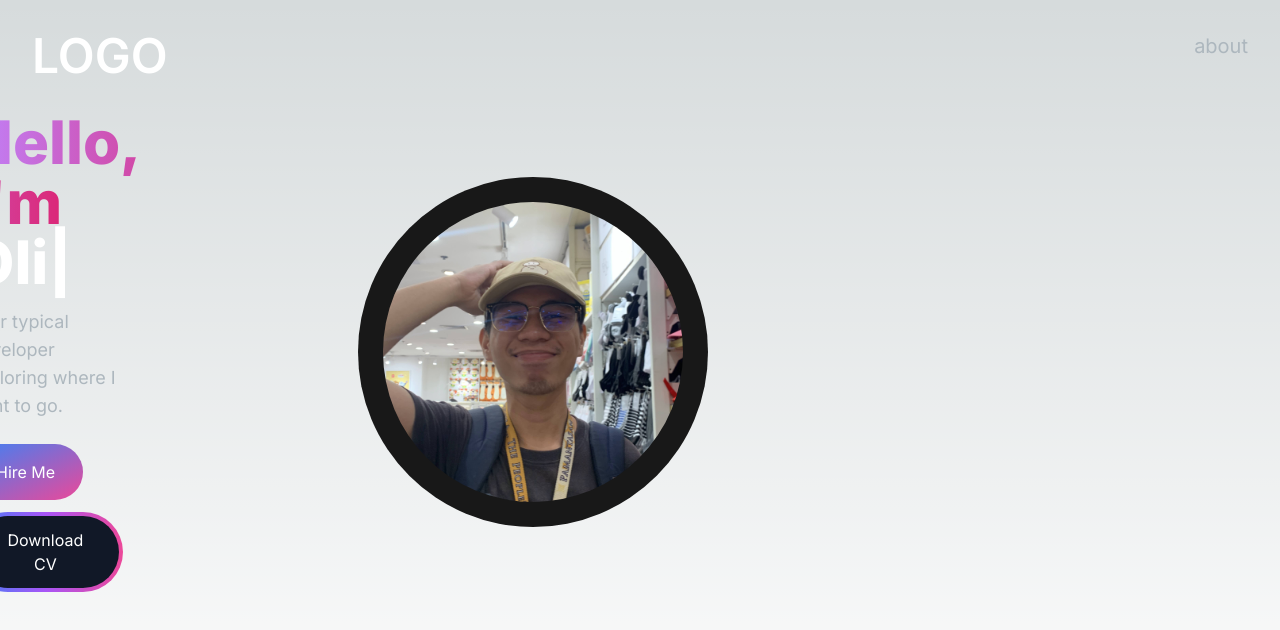
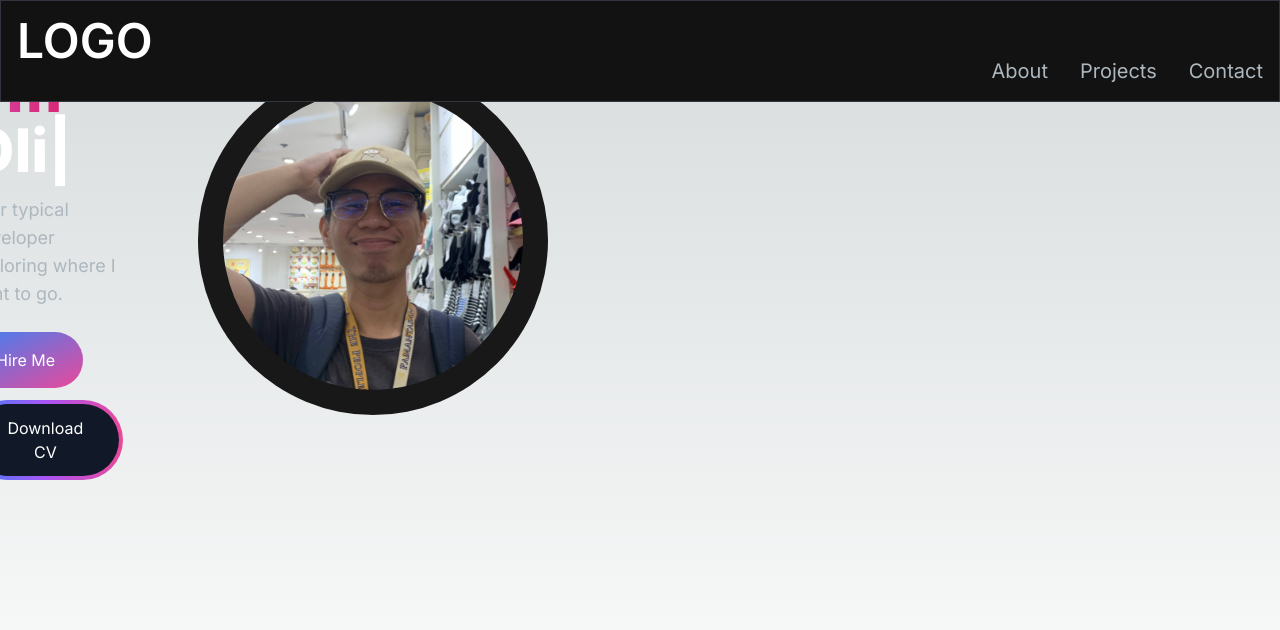
Before and after one commit to Mathhiass/portfolio-project, a Next.js app: page / in a window 1280 px wide. Shown: the top 630 px of the page. Built offline with nearby package versions, Linux system fonts and the light colour scheme.

Commit message:
NavBar and burger

```diff
--- a/app/components/HeroSection.jsx
+++ b/app/components/HeroSection.jsx
@@ -9,7 +9,7 @@
   return (
     <section>
         <div className=" grid grid-cols-1 col-span-2 sm:grid-cols-12">
-            <div className="cols-span-12 place-self-center text-center sm:text-left ">
+            <div className="cols-span-8 place-self-center text-center sm:text-left ">
                 <h1 className="text-white mb-4 text-4xl sm:text-5xl lg:text-6xl font-extrabold">
                     <span className="text-transparent bg-clip-text bg-gradient-to-r from-purple-400 to-pink-600 ">
                     Hello, I'm {" "}
@@ -42,7 +42,7 @@
 </button>
             </div>
             </div>
-            <div className="col-span-8 place-self-center mt-4 lg:mt-0">
+            <div className="col-span-5 place-self-center mt-4 lg:mt-0">
                 <div className="rounded-full bg-[#181818] w-[250px] h-[250px] lg:w-[350px] lg:h-[350px] relative">
                 <Image
                 src="/images/dev.jpg"
--- /dev/null
+++ b/app/components/MenuOverlay.jsx
@@ -0,0 +1,16 @@
+import React from 'react'
+import Navlink from './Navlink'
+
+const MenuOverlay = ( { links}) => {
+  return (
+    <ul className="flex flex-col py-4 item-center">
+        {links.map((link, index) => (
+        <li key={index}>
+        <Navlink href={link.path} title={link.title} />
+        </li>
+        ))}
+    </ul>
+  )
+}
+
+export default MenuOverlay;
--- a/app/components/Navbar.jsx
+++ b/app/components/Navbar.jsx
@@ -1,22 +1,60 @@
-import Link from 'next/link'
-import React from 'react'
+"use client";
+import Link from "next/link";
+import React, { useState } from "react";
+import Navlink from "./Navlink";
+import { Bars3Icon, XMarkIcon } from "@heroicons/react/24/solid";
+import MenuOverlay from "./MenuOverlay";
 
+const navLinks =[
+{
+  title: "About",
+  path: "#about",
+},
+{
+  title: "Projects",
+  path: "#projects",
+},
+{
+  title:"Contact",
+  path: "#contact",
+}
+];
 const Navbar = () => {
+  const [navbarOpen, setNavbarOpen] = useState(false);
+
+
   return (
-    <nav>
-        <div className="flex flex-wrap item-center justify-between mx-auto p-8">
-            <Link href={'/'} className="text-5xl text-white font-semibold">
+    <nav className="fixed mx-auto border border-[#33353F] top-0 left-0 right-0 z-10 bg-[#121212] bg-opacity-100">
+        <div className="flex container lg:py-4 flex-wrap item-center justify-between mx-auto px-4 py-2">
+            <Link href={'/'} className="text-2xl md:text-5xl text-white font-semibold">
                 LOGO
             </Link>
-            <div className="menu hidden md:block md:w-auto" id="navbar"></div>
-            <ul>
-              <li>
-                <Link href={"#about"} className="block py-2 pl-3 pr-4 text-[#ADB7BE] sm:text-xl rounded md:p-0 hover:text-white">about</Link>
-              </li>
+            <div className="mobile-menu block md:hidden">
+              {
+                !navbarOpen ? (
+                  <button onClick={() => setNavbarOpen(true)} className="flex items-center px-3 py-3 border rounded border-slate-200 text-slate-200 hover:text-white hover:border">
+                    <Bars3Icon className="h-5 w-5"/>
+                    </button>
+                ) : (
+                  <button onClick={() => setNavbarOpen(false)} className="flex items-center px-3 py-3 border rounded border-slate-200 text-slate-200 hover:text-white hover:border">
+                    <XMarkIcon className="h-5 w-5"/>
+                    </button>
+                )
+              }
+            </div>
+            <div className="menu hidden md:block md:w-auto" id="navbar">
+            <ul className="flex p-4 md:p-0 sm:flex-row md:space-x-8 mt-10">
+              {navLinks.map((link, index) => (
+                  <li key={index}>
+                    <Navlink href={link.path} title={link.title} />
+                  </li>
+                ))}
             </ul>
+            </div>
         </div>
+        {navbarOpen ? <MenuOverlay links={navLinks} /> : null}
     </nav>
-  )
-}
+  );
+};
 
-export default Navbar
+export default Navbar;
--- /dev/null
+++ b/app/components/Navlink.jsx
@@ -0,0 +1,12 @@
+"use client"
+import Link from "next/link"
+
+const Navlink = ({href, title}) => {
+  return (
+    <Link href={href} className="block py-2 pl-3 pr-4 text-[#ADB7BE] sm:text-xl rounded md:p-0 hover:text-white">
+        {title}
+    </Link>
+  );
+};
+
+export default Navlink;
--- a/package.json
+++ b/package.json
@@ -9,6 +9,7 @@
     "lint": "next lint"
   },
   "dependencies": {
+    "@heroicons/react": "^2.1.3",
     "next": "14.2.3",
     "react": "^18",
     "react-dom": "^18",
```
Also changed, not shown: 1 other file (tests, documents, lock files or other folders).
